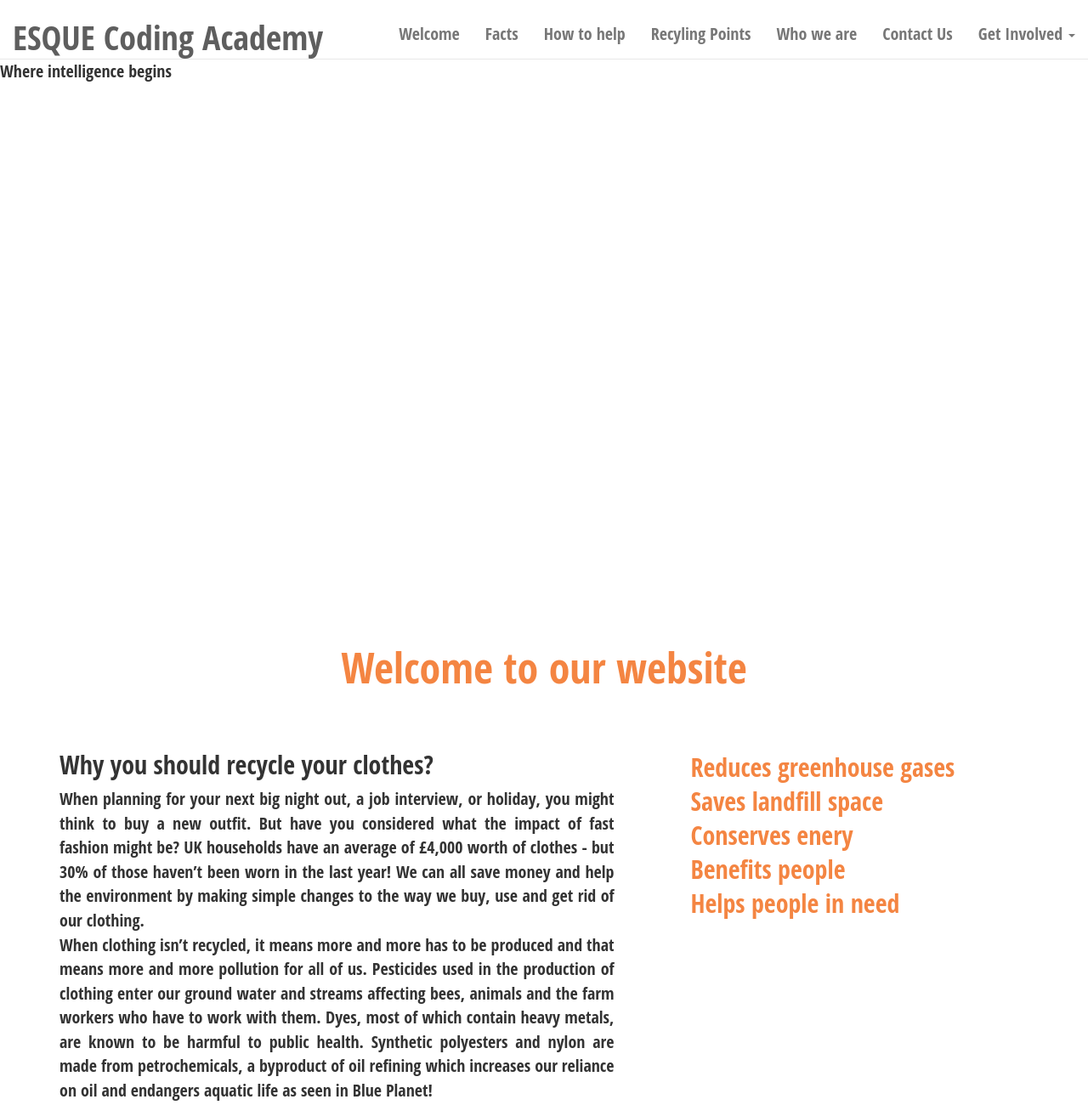
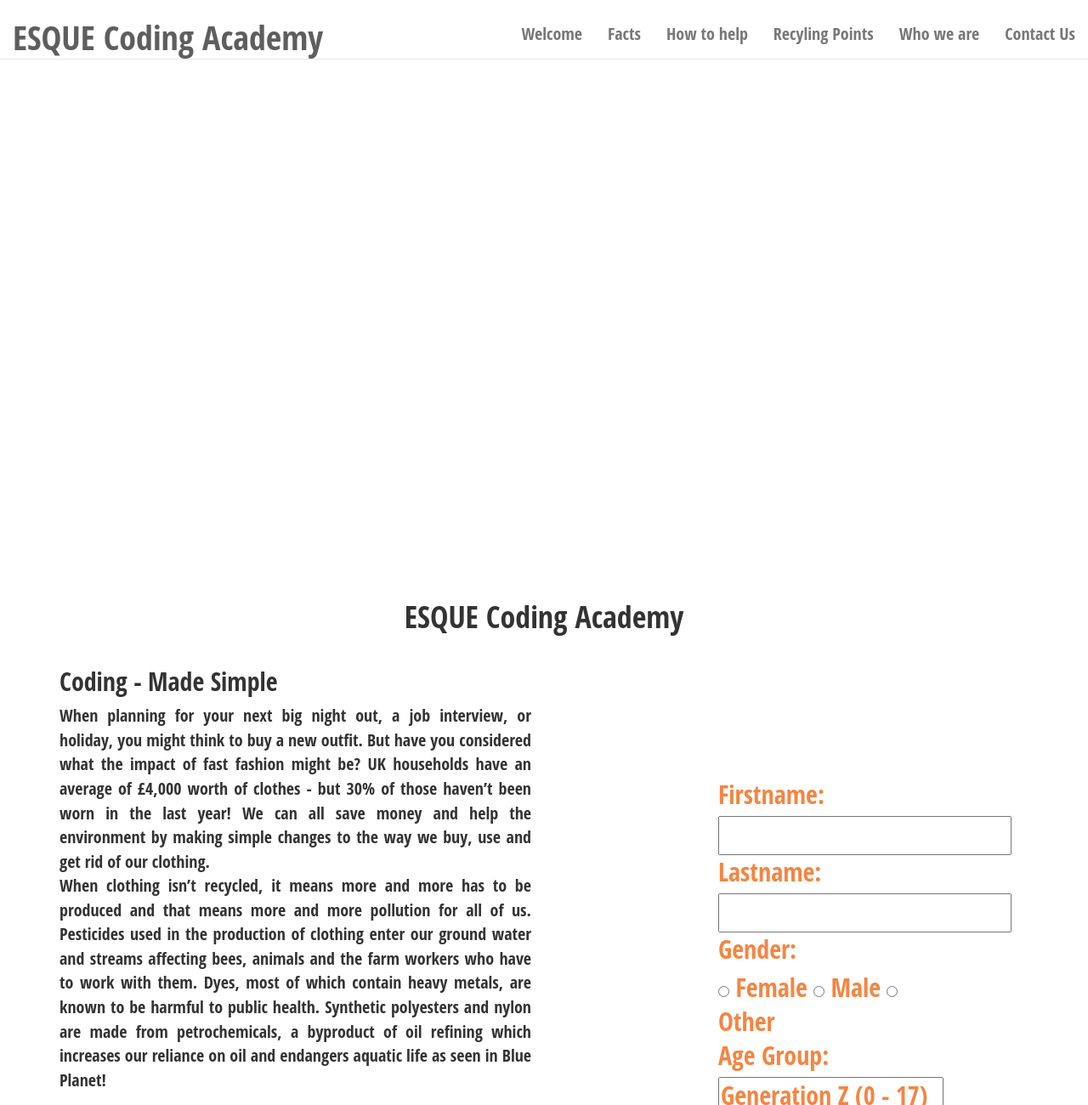
Before and after one commit to malazmustafa/Competition_App, a plain HTML site: page templates/index.html in a window 1280 px wide. Shown: the top 1300 px of the page at 85% size. Drawn offline with Linux system fonts and the light colour scheme; files that its build step writes are made by us from their sources; files whose address does not match are found by name.

Commit message:
base for first page

```diff
--- a/templates/index.html
+++ b/templates/index.html
@@ -29,15 +29,6 @@
               <li><a href="#Points">Recyling Points</a></li>
               <li><a href="about-us.html" target="_blank">Who we are</a></li>
               <li><a href="#Contact-Us">Contact Us</a></li>
-              <li class="dropdown">
-                <a href="#" class="dropdown-toggle" data-toggle="dropdown" role="button" aria-haspopup="true" aria-expanded="false"> Get Involved <span class="caret"></span></a>
-                <ul class="dropdown-menu">
-                  <li><a href="https://www.lovenotlandfill.org/" target="_blank">#LoveNotLandfill</a></li>
-                  <li><a href="https://www.recyclenow.com/reduce-waste/repair-and-re-use/love-your-clothes" target="_blank"> Recycle now UK</a></li>
-                  <li><a href="http://www.wrap.org.uk/content/clothing-waste-prevention" target="_blank">Wrap.org</a></li>
-                  <li><a href="https://www.hubbub.org.uk/" target="_blank"> Hubbub.org</a></li>
-                </ul>
-              </li>
             </ul>
           </div>
           <!-- /.navbar-collapse -->
@@ -45,13 +36,8 @@
         <!-- /.container-fluid -->
       </nav>
 
+<br><br><br>
 
-        <h1>
-            ESQUE Coding Academy
-        </h1>
-        <p>
-            Where intelligence begins   <!--Quote from logo-->
-        </p>
         <body>
           <div id="carousel-example-generic" class="carousel slide" data-ride="carousel">
             <!-- Indicators -->
@@ -73,32 +59,22 @@
           <div class="container">
           <div class="row">
             <div class="col-md-12 text-center">
-              <h4 id="Welcome">
-              Welcome to our website
-              <h4>
+            <h1>ESQUE Coding Academy</h1>
             </div>
           </div>
+        <p>
           <div class="row">
-            <div class="col-md-7">
-              <h3> Why you should recycle your clothes? </h3>
+            <div class="col-md-6">
+              <h3> Coding - Made Simple</h3>
               <p align="justify"> When planning for your next big night out, a job interview, or holiday, you might think to buy a new outfit. But have you considered what the impact of fast fashion might be? UK households have an average of <b>£4,000</b> worth of clothes - but <b>30%</b> of those haven’t been worn in the last year! We can all save money and help the environment by making simple changes to the way we buy, use and get rid of our clothing.
               <br>
               When clothing isn’t recycled, it means more and more has to be produced and that means more and more pollution for all of us. Pesticides used in the production of clothing enter our ground water and streams affecting bees, animals and the farm workers who have to work with them. Dyes, most of which contain heavy metals, are known to be harmful to public health. Synthetic polyesters and nylon are made from petrochemicals,
               a byproduct of oil refining which increases our reliance on oil and endangers aquatic life as seen in Blue Planet!
             </div>
-            <div class="col-md-5">
+            <div class="col-md-6">
               <div class="icons">
                 <ul style= "list-style: none";>
-                  <li> <i class="fas fa-hand-holding-heart"> </i> Reduces greenhouse gases </li>
-                  <li> <i class="fas fa-hand-holding-heart"> </i> Saves landfill space </li>
-                  <li> <i class="fas fa-hand-holding-heart"> </i> Conserves enery </li>
-                  <li> <i class="fas fa-hand-holding-heart"> </i> Benefits people </li>
-                  <li> <i class="fas fa-hand-holding-heart"> </i> Helps people in need </li>
-                </ul>
-              </div>
-            </div>
-          </div>
-                <div id="signup-form">
+                  <div id="signup-form">
                     <form method="post" action="/signup">
                         <label for="First_name">Firstname:</label>
                         <input type="text" id="firstname" name="firstname" required="required"> <br>
@@ -128,7 +104,12 @@
                         <input type="submit" value="Submit" id="submitbutton">
                     </form>
                 </div>
+                </ul>
+              </div>
+            </div>
+          </div>
 
+        </p>
                 <div id="Top bar">
 
 
```
